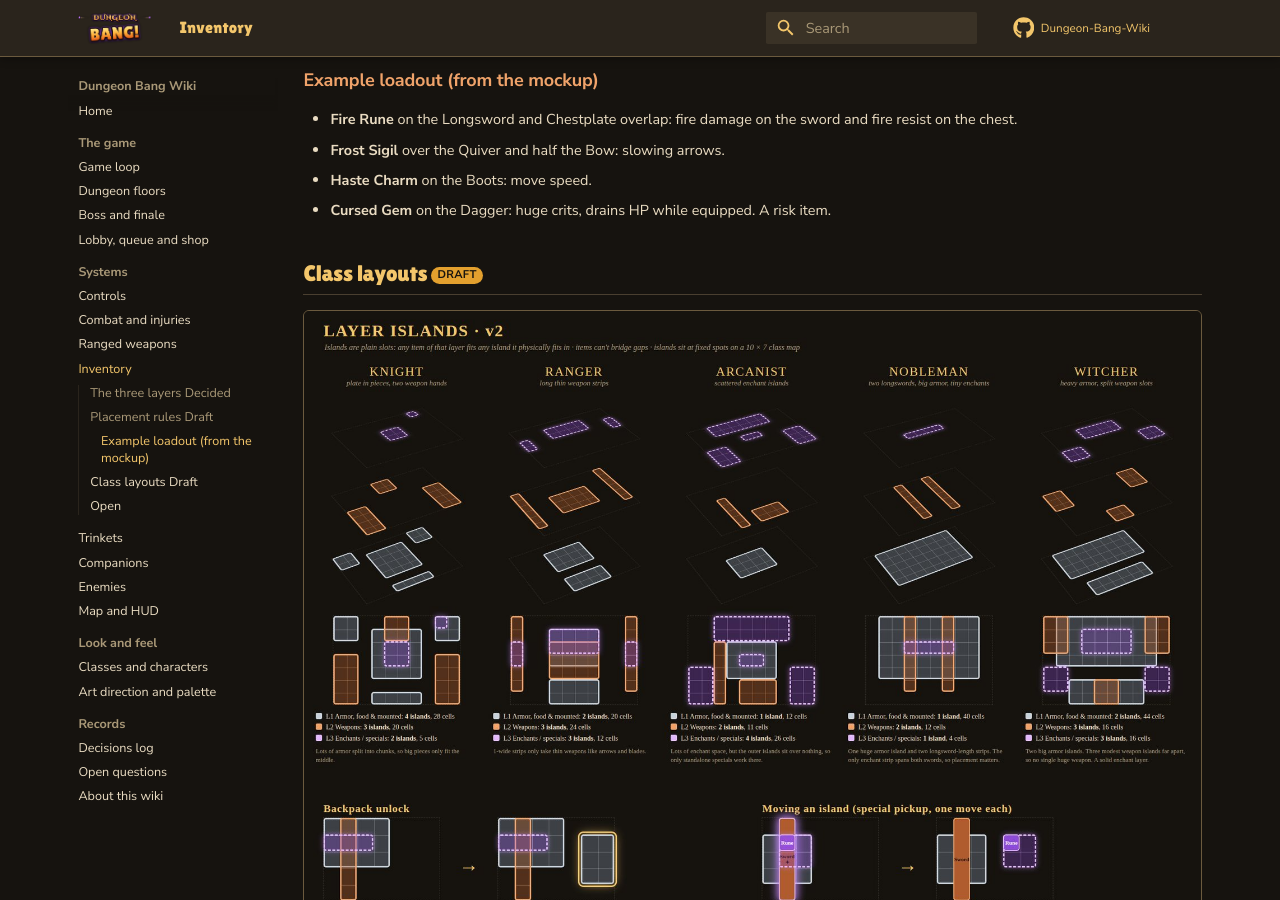
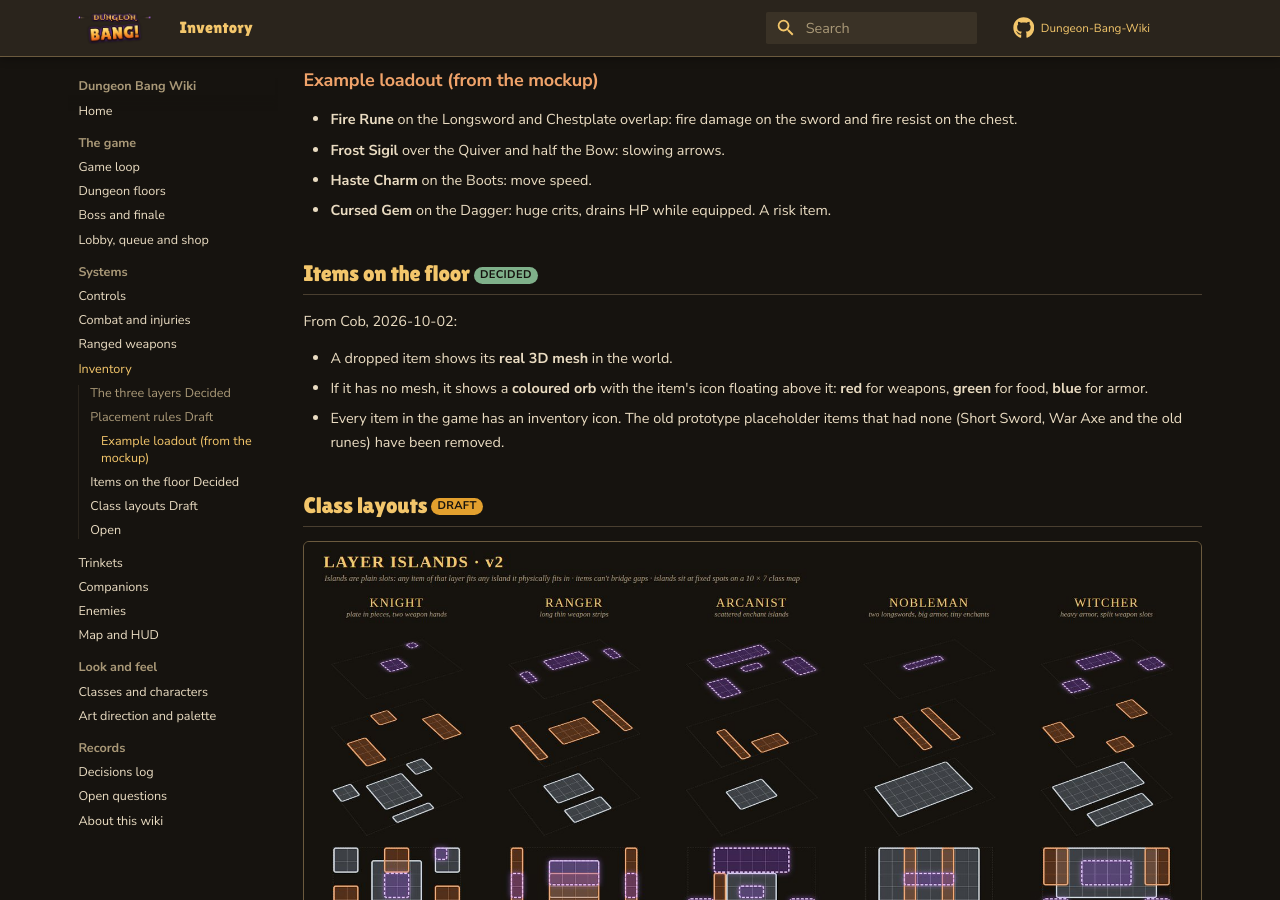
Before and after one commit to iamlegendok/Dungeon-Bang-Wiki, an MkDocs documentation site: the page built from docs/inventory.md, in a window 1280 px wide and 900 px high, scrolled down 1610 px. Built offline with MkDocs 1.6.1 and Material for MkDocs 9.7.7, drawn with Linux system fonts in a browser that asks for light colours; comment, search, counter and statistics services are not loaded.

Commit message:
Dropped items show a mesh or a coloured orb; legacy items removed
Co-Authored-By: Claude Opus 5.5 (1M context) <noreply@anthropic.com>
Claude-Session: https://claude.ai/code/session_01BBz4VfGTsvBuNKXe58LieA

```diff
--- a/docs/inventory.md
+++ b/docs/inventory.md
@@ -37,6 +37,14 @@ Your inventory is three stacked grids. Space is the main limit: big armor eats l
 - **Haste Charm** on the Boots: move speed.
 - **Cursed Gem** on the Dagger: huge crits, drains HP while equipped. A risk item.
 
+## Items on the floor <span class="tag decided">Decided</span> { #dropped-items }
+
+From Cob, 2026-10-02:
+
+- A dropped item shows its **real 3D mesh** in the world.
+- If it has no mesh, it shows a **coloured orb** with the item's icon floating above it: **red** for weapons, **green** for food, **blue** for armor.
+- Every item in the game has an inventory icon. The old prototype placeholder items that had none (Short Sword, War Axe and the old runes) have been removed.
+
 ## Class layouts <span class="tag draft">Draft</span> { #class-layouts }
 
 ![Island layouts per class](assets/img/inventory/islands.jpg)
```
Also changed, not shown: docs/decisions.md (+4 -0 lines).
